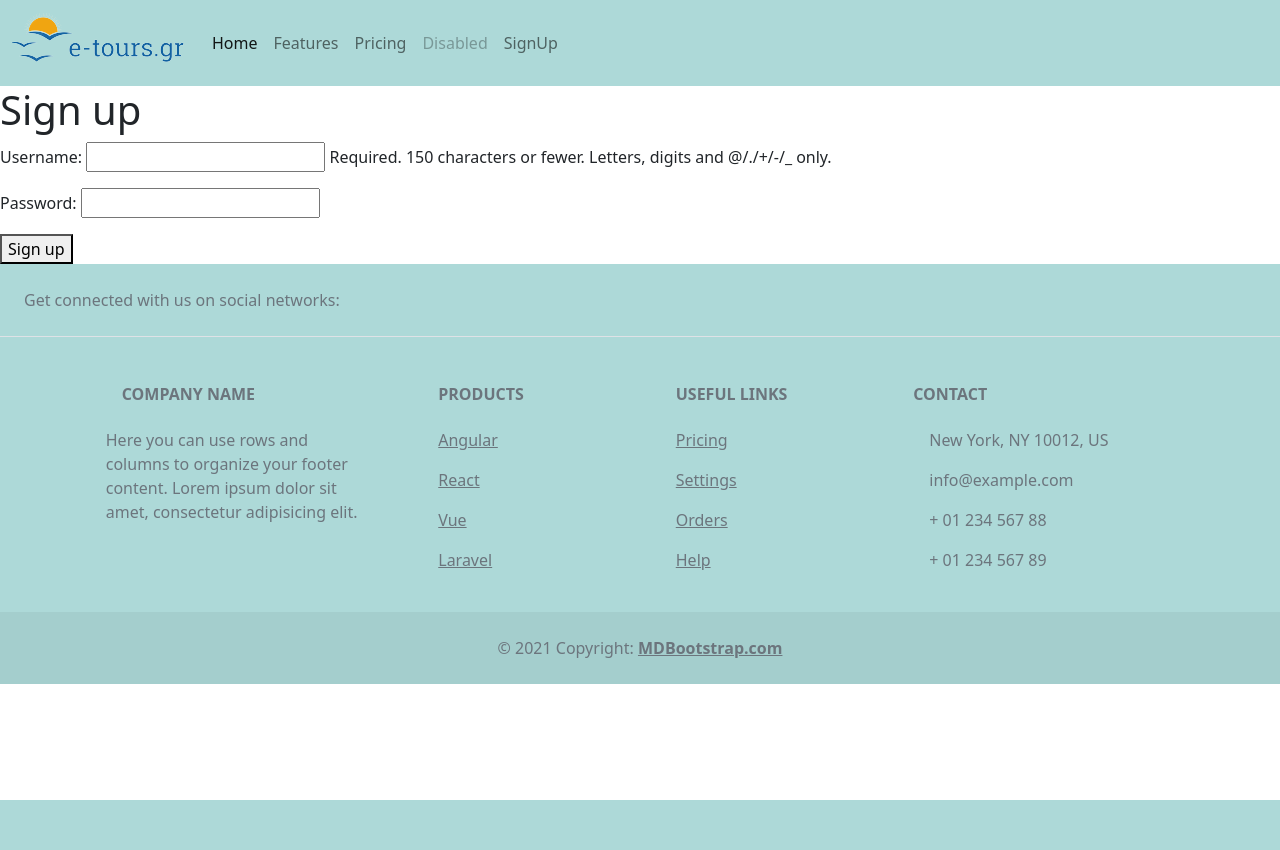
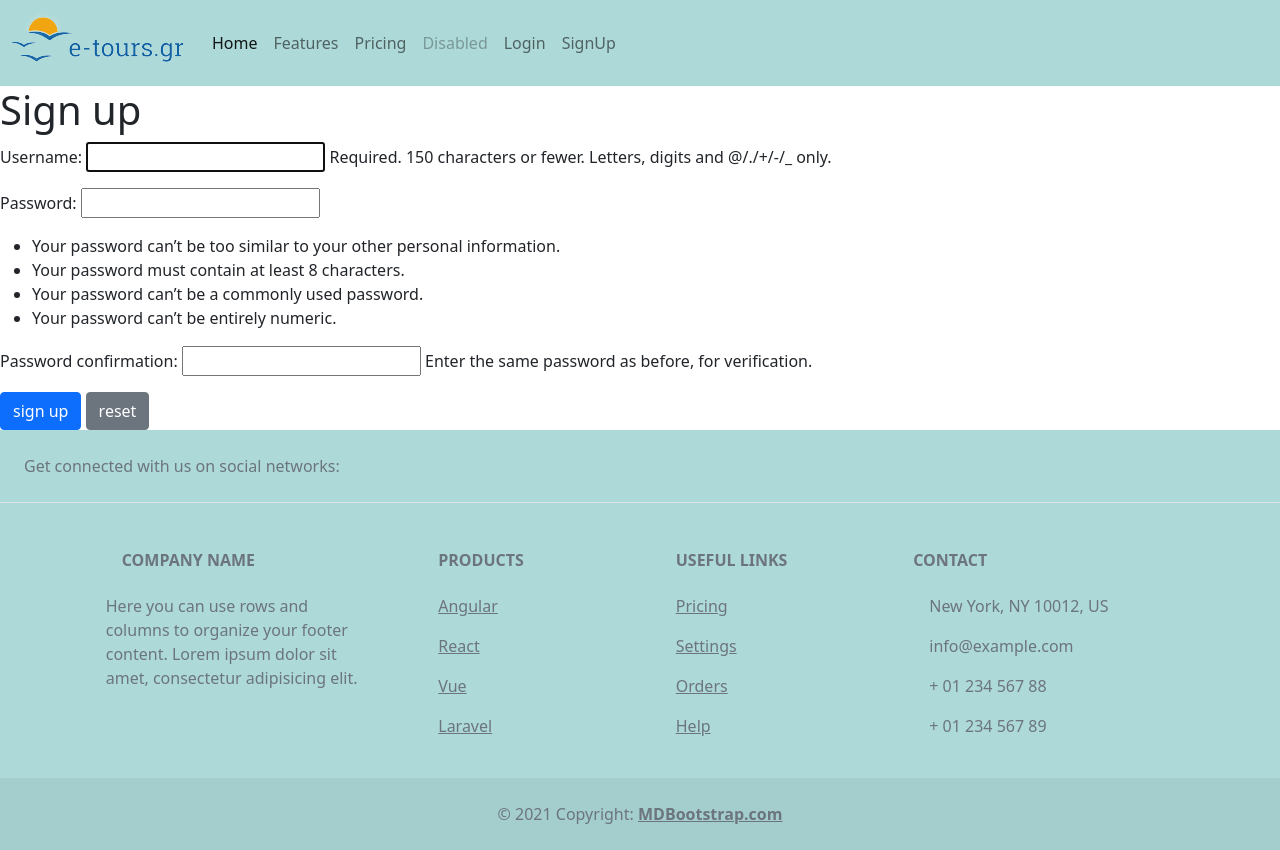
Before and after one commit to anestisprn/final_project, a Django app: page /signup_user/ in a window 1280 px wide. Before the commit the page ends 800 px from the top, so only its background shows below. Run offline with Django 4.2, Linux system fonts and the light colour scheme.

Commit message:
add signup button

```diff
--- a/djangofinal/settings.py
+++ b/djangofinal/settings.py
@@ -129,4 +129,4 @@ STATICFILES_DIRS = [
     os.path.join(BASE_DIR, 'static')
 ]
 CRISPY_TEMPLATE_PACK = 'bootstrap5'
-AUTH_USER_MODEL = 'main_app.CustomUser'
+# AUTH_USER_MODEL = 'main_app.CustomUser'
--- a/main_app/admin.py
+++ b/main_app/admin.py
@@ -2,7 +2,7 @@ from django.contrib import admin
 from .models import *
 
 # Register your models here.
-admin.site.register(CustomUser)
+# admin.site.register(CustomUser)
 admin.site.register(EndUser)
 admin.site.register(TourGuide)
 admin.site.register(TourExperience)
--- a/main_app/forms.py
+++ b/main_app/forms.py
@@ -12,7 +12,7 @@ class LoginForm(forms.Form):
             'password': forms.PasswordInput(),
         }
 
-class RegistrationForm(ModelForm):
+class RegistrationForm(forms.Form):
     class Meta:
-        model = CustomUser
+        # model = CustomUser
         fields = ('username', 'password')
--- a/main_app/models.py
+++ b/main_app/models.py
@@ -4,27 +4,27 @@ import uuid
 # Create your models here.
 
 
-class CustomUser(AbstractUser):
-    USER_TYPE_CHOICES = (
-        ('end_user', 'end_user'),
-        ('tour_guide', 'tour_guide'),
-        ('moderator', 'moderator'),
-    )
-    user_type = models.CharField(max_length=50,
-                                 choices=USER_TYPE_CHOICES, null=True)
+# class CustomUser(AbstractUser):
+#     USER_TYPE_CHOICES = (
+#         ('end_user', 'end_user'),
+#         ('tour_guide', 'tour_guide'),
+#         ('moderator', 'moderator'),
+#     )
+#     user_type = models.CharField(max_length=50,
+#                                  choices=USER_TYPE_CHOICES, null=True)
 
 
 class EndUser(models.Model):
     id = models.UUIDField(primary_key=True, default=uuid.uuid4, editable=False)
     userFirstName = models.CharField(max_length=50)
     userLastName = models.CharField(max_length=50)
-    user_registration = models.DateField()
+    userRegistration = models.DateField()
     userDateOfBirth = models.DateField()
-    user = models.ForeignKey(
-        CustomUser,  on_delete=models.CASCADE, null=True)
+    # user = models.ForeignKey(
+    #     CustomUser,  on_delete=models.CASCADE, null=True)
 
     def __str__(self):
-        return self.userFirstName
+        return f"{self.userFirstName} {self.userLastName}"
 
 
 class TourGuide(models.Model):
@@ -34,7 +34,7 @@ class TourGuide(models.Model):
     guideDescription = models.TextField(max_length=300)
 
     def __str__(self):
-        return self.guideFirstName
+        return f"{self.guideFirstName} {self.guideLastName}"
 
 
 class TourExperience(models.Model):
--- a/main_app/templates/main_app/signup_user.html
+++ b/main_app/templates/main_app/signup_user.html
@@ -5,7 +5,11 @@
 <h1> Sign up </h1>
     <form method='post'>
         {% csrf_token %}
-        {{ form.as_p }}
-        <button type='submit'>Sign up</button>
+        <div class="form-group">
+            {{ form.as_p }}
+            {% comment %} {{form|crispy}} {% endcomment %}
+            <button type="submit" class="btn btn-primary"> sign up </button>
+            <button type="reset" class="btn btn-secondary"> reset </button>
+        </div>
     </form>
 {% endblock %}
--- a/main_app/urls.py
+++ b/main_app/urls.py
@@ -3,5 +3,7 @@ from .views import *
 urlpatterns = [
     path('', homepage, name='homepage'),
     # path('login/', login, name='login'),
+    path("login/", login_user, name="login_user"),
+    path("logout/", logout_user, name="logout_user"),
     path('signup_user/', signup_user, name='signup_user'),
 ]
--- a/main_app/views.py
+++ b/main_app/views.py
@@ -1,6 +1,6 @@
 from django.shortcuts import render, redirect
-# from django.contrib.auth.forms import UserCreationForm
-from django.contrib.auth import login, authenticate
+from django.contrib.auth.forms import UserCreationForm
+from django.contrib.auth import login, logout, authenticate
 from .forms import *
 
 
@@ -14,17 +14,40 @@ def homepage(request):
     return render(request, 'main_app/homepage.html', context)
 
 
+def login_user(request):
+    myErrors = {}
+    if request.method == "POST":
+        username = request.POST["username"]
+        password = request.POST["password"]
+        user = authenticate(request, username=username , password=password)
+        if user is not None:
+            login(request, user)
+            return redirect("homepage")
+        else:
+            if not username:
+                myErrors["empty_username"] = "please enter username"
+            elif not password:
+                myErrors["empty_password"] = "please enter password"
+            elif user is None:
+                myErrors["invalid"] = "Username and password do not match"
+    return render (request, "main_app/login.html", myErrors)
+
+
+def logout_user(request):
+    logout(request)
+    return redirect("homepage")
+
+
 def signup_user(request):
-    if request.method == 'POST':
-        form = RegistrationForm(request.POST)
+    if request.method == "POST":
+        # form validation, save new user object, authenticate and login user
+        form = UserCreationForm(request.POST)
         if form.is_valid():
             form.save()
-            username = form.cleaned_data.get('username')
-            raw_password = form.cleaned_data.get('password1')
-            user = authenticate(username = username, password = raw_password)
-            return redirect('homepage')
-            # login(request, user)
+            username = form.cleaned_data.get("username")
+            raw_password = form.cleaned_data.get("password1")
+            user = authenticate(username=username, password=raw_password)
+            login(request, user)
     else:
-        form = RegistrationForm()
-
-    return render(request,'main_app/signup_user.html', {'form':form})
+        form = UserCreationForm()
+    return render(request, "main_app/signup_user.html", {"form": form})
--- a/templates/base.html
+++ b/templates/base.html
@@ -34,9 +34,20 @@
               <li class="nav-item">
                 <a class="nav-link disabled" href="#" tabindex="-1" aria-disabled="true">Disabled</a>
               </li>
-              <li class="nav-item">
-                <a class="nav-link" href="signup_user/" tabindex="-1" aria-disabled="true">SignUp</a>
-              </li>
+
+              {% if user.is_active %}
+                <li class="nav-item">
+                  <a class="nav-link" href="/logout/" tabindex="-1" aria-disabled="true">Logout</a>
+                </li>
+              {% else %}
+                <li class="nav-item">
+                  <a class="nav-link" href="/login/" tabindex="-1" aria-disabled="true">Login</a>
+                </li>
+                <li class="nav-item">
+                  <a class="nav-link" href="/signup_user/" tabindex="-1" aria-disabled="true">SignUp</a>
+                </li>
+              {% endif %}
+
             </ul>
           </div>
         </div>
```
Also changed, not shown: main_app/templates/main_app/login.html (added, +22 -0 lines), db.sqlite3, main_app/migrations/0001_initial.py, main_app/migrations/0002_alter_enduser_user.py (deleted), main_app/migrations/0003_alter_enduser_user.py (deleted), main_app/migrations/0004_tourexperience_tourimage.py (deleted), main_app/migrations/0005_alter_tourexperience_tourimage.py (deleted), main_app/migrations/0006_alter_tourexperience_tourimage.py (deleted), main_app/migrations/0007_alter_tourexperience_tourdescription.py (deleted).
